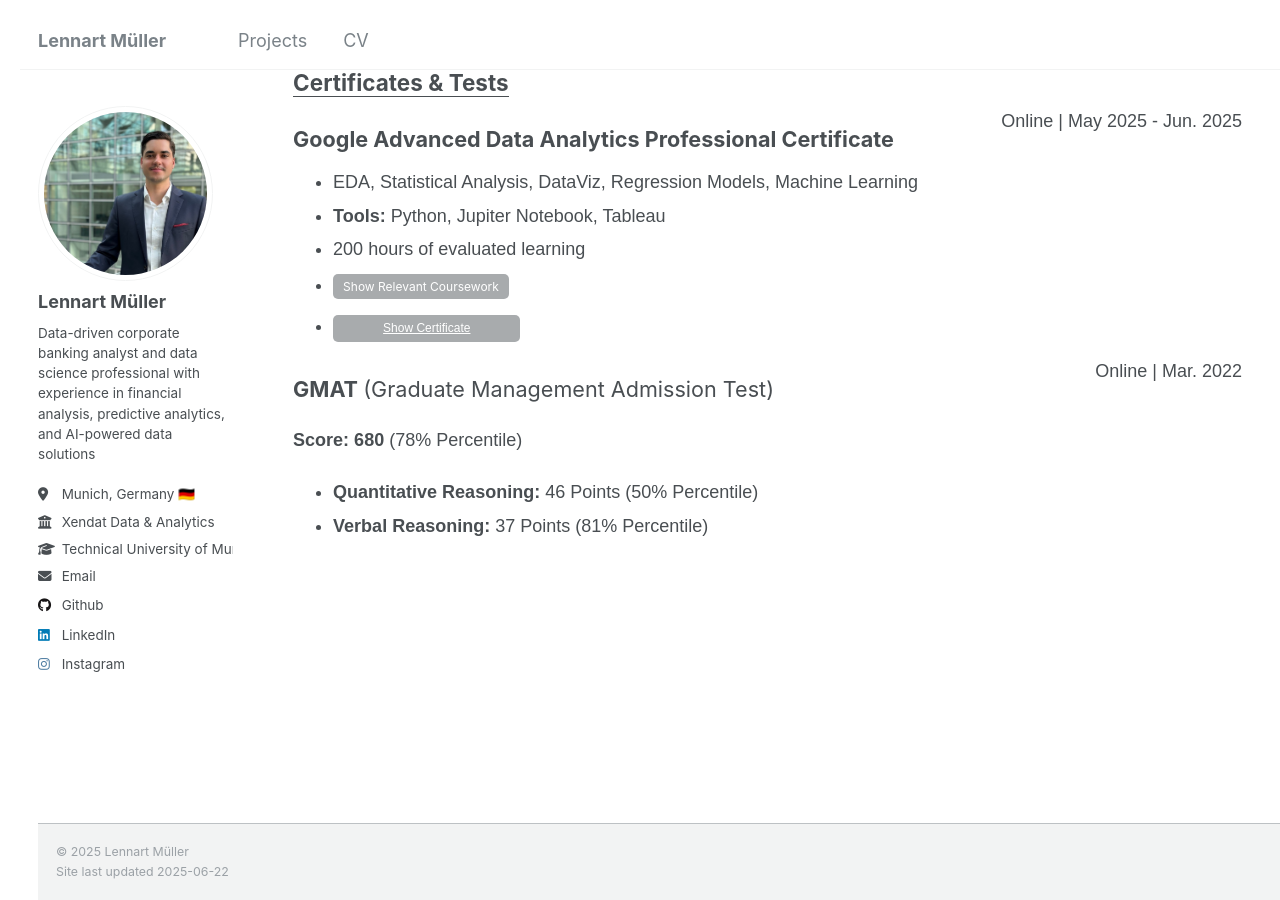
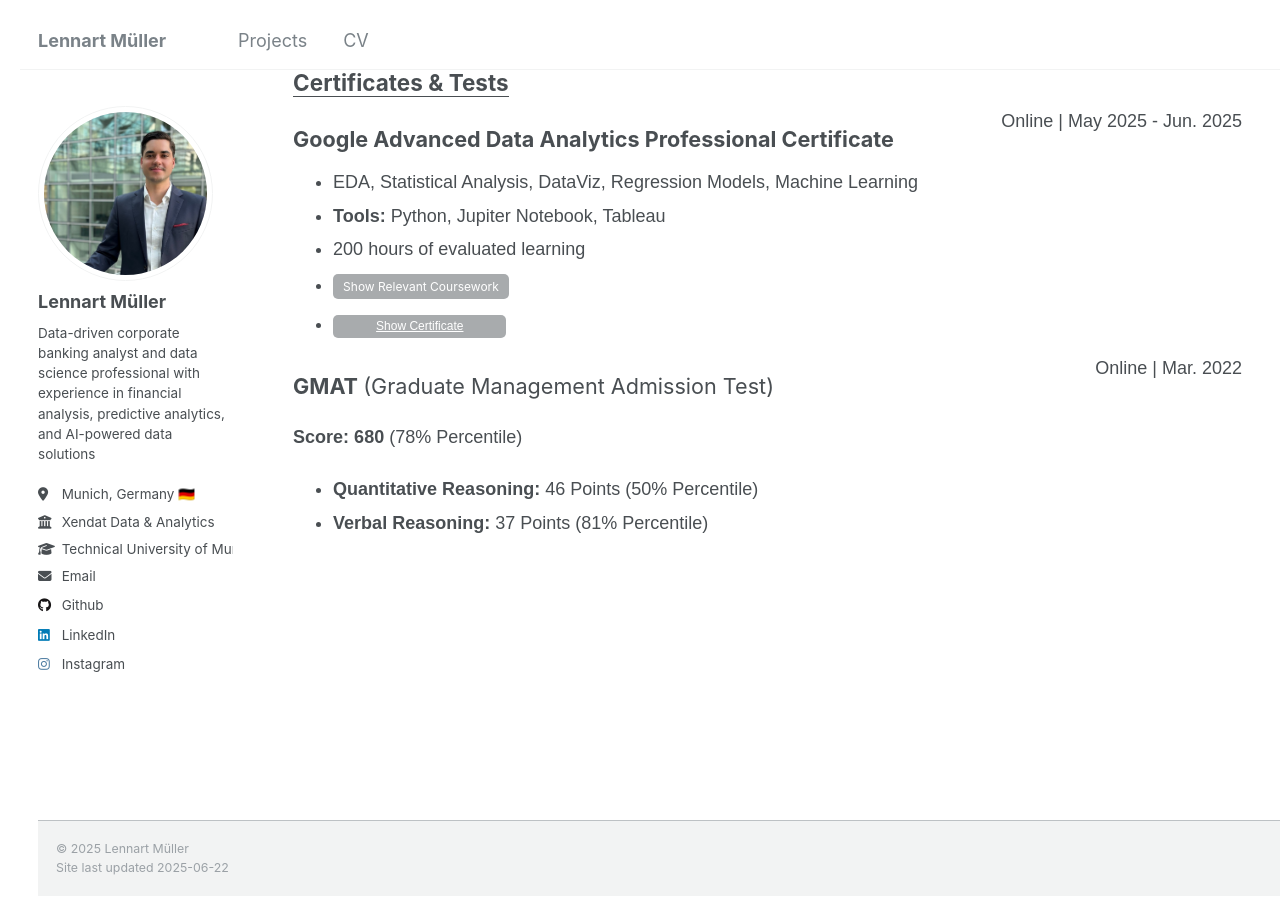
Before and after one commit to lennartmueller123/lennartmueller123.github.io, a Jekyll site: the page built from _pages/cv.html, in a window 1280 px wide and 900 px high, scrolled down 2194 px. Built offline with Jekyll 4.4.1, drawn with Linux system fonts in a browser that asks for light colours.

Commit message:
Update cv.html

```diff
--- a/_pages/cv.html
+++ b/_pages/cv.html
@@ -270,7 +270,7 @@
               <li>
                 <a href="https://www.credly.com/badges/40075db6-9ff5-4a3a-9b0e-abf4c5d01546/linked_in_profile"
                   target="_blank"
-                  style="display: inline-block; margin-top: 10px; padding: 4px 50px; background-color: #a8abad; color: white; border: none; border-radius: 5px; font-size: 12px; cursor: pointer;">
+                  style="display: inline-block; margin-top: 10px; padding: 2px 43px; background-color: #a8abad; color: white; border: none; border-radius: 5px; font-size: 12px; cursor: pointer;">
                   Show Certificate
                 </a>
               </li>
```
